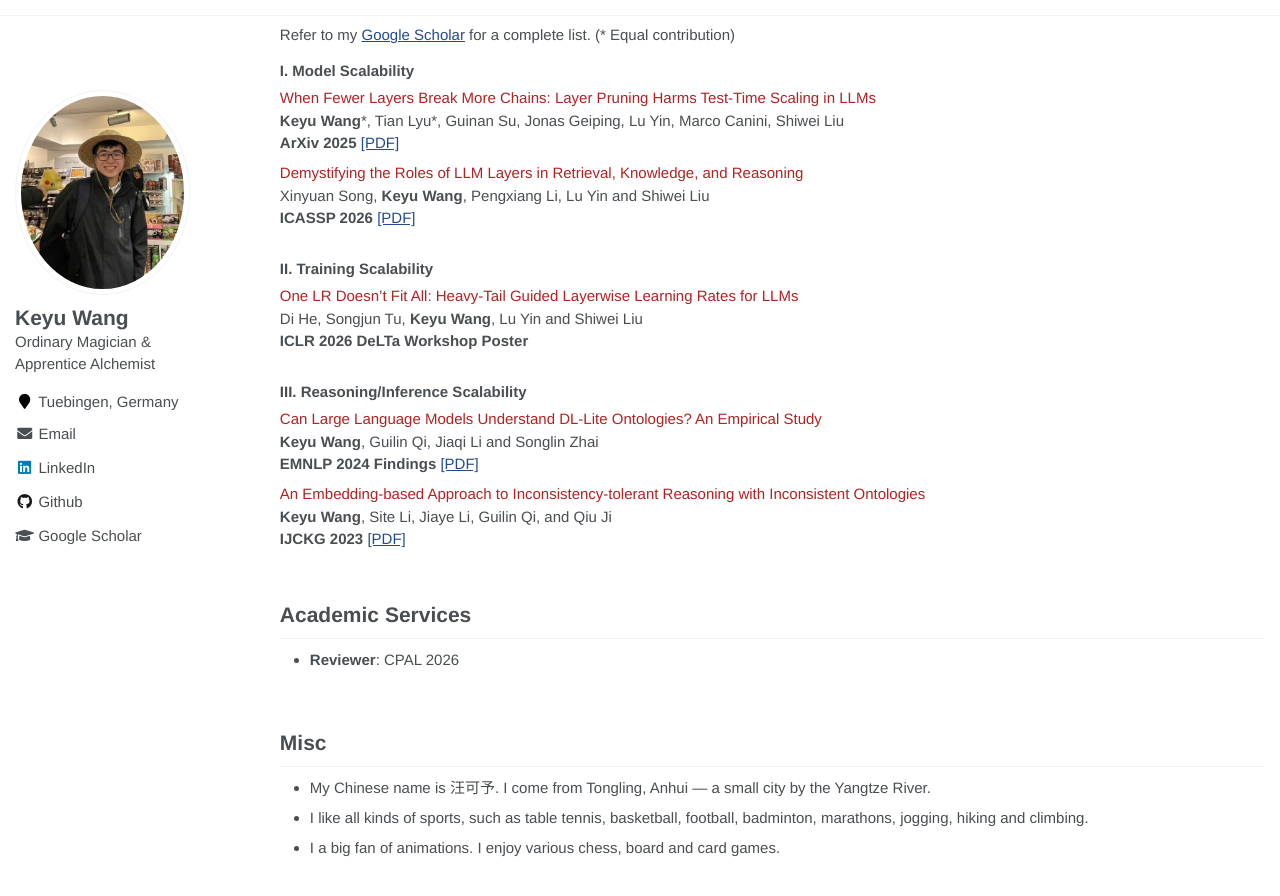
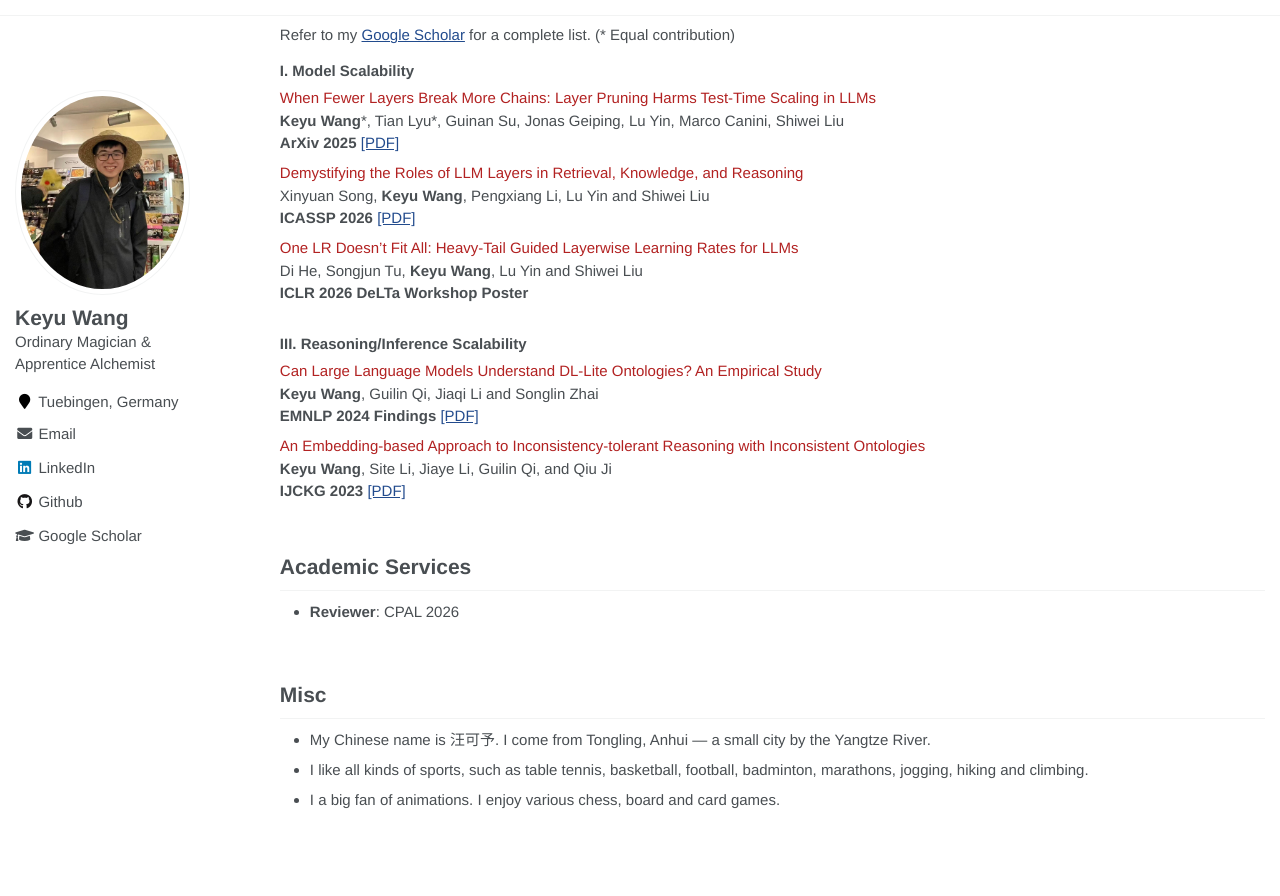
Before and after one commit to keyu-wang-2002/keyu-wang-2002.github.io, a Jekyll site: the page built from _pages/about.md, in a window 1280 px wide and 900 px high, scrolled down 880 px. Shown: the top 896 px of the window. Built offline with Jekyll 4.4.1, drawn with Linux system fonts in a browser that asks for light colours.

Commit message:
Update about.md

```diff
--- a/_pages/about.md
+++ b/_pages/about.md
@@ -65,9 +65,6 @@ Xinyuan Song, **Keyu Wang**, Pengxiang Li, Lu Yin and Shiwei Liu \\
 **ICASSP 2026**  [[PDF]](https://arxiv.org/pdf/2510.22228)
 </div>
 
-<div style="margin-top: 30px;"></div>
-
-#### II. Training Scalability
 <div class='paper-box-text' markdown="1">
 <font color='FireBrick'> One LR Doesn’t Fit All: Heavy-Tail Guided Layerwise Learning Rates for LLMs </font>
 Di He, Songjun Tu, **Keyu Wang**, Lu Yin and Shiwei Liu \\
```
